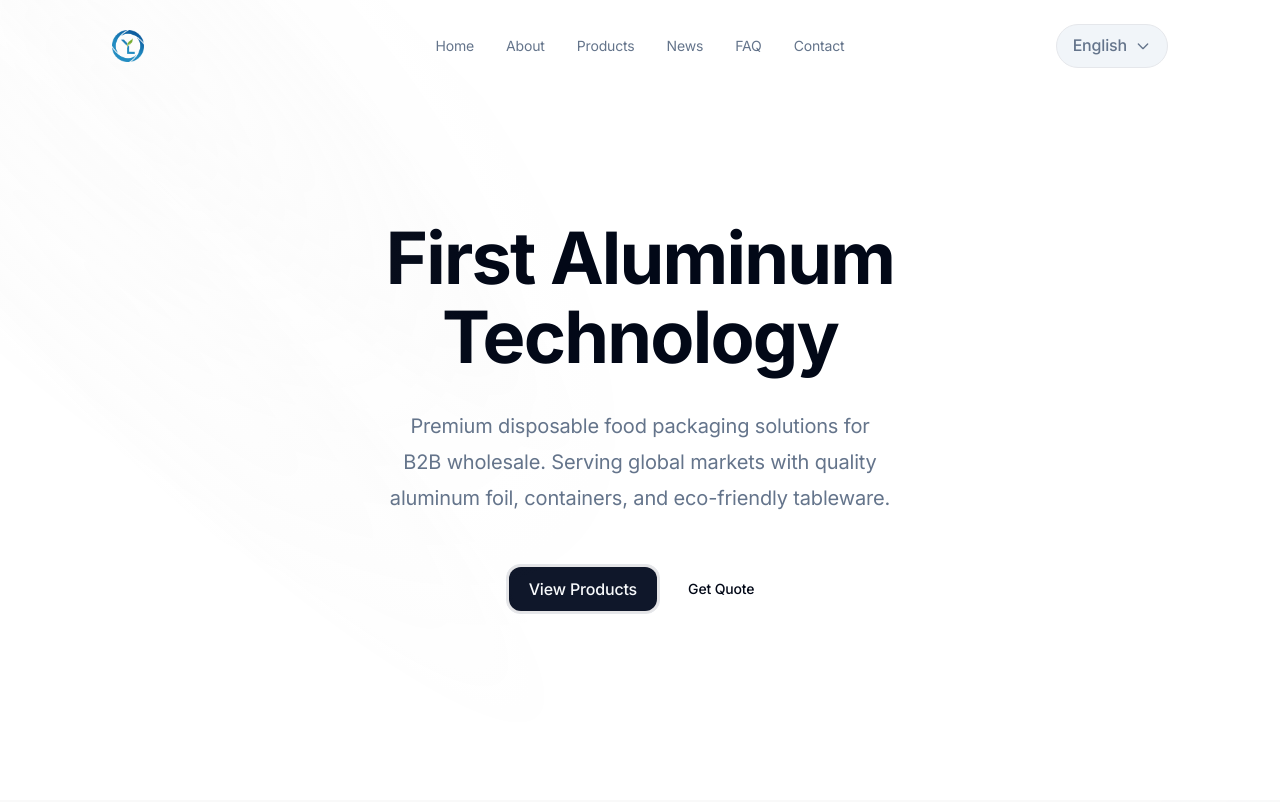
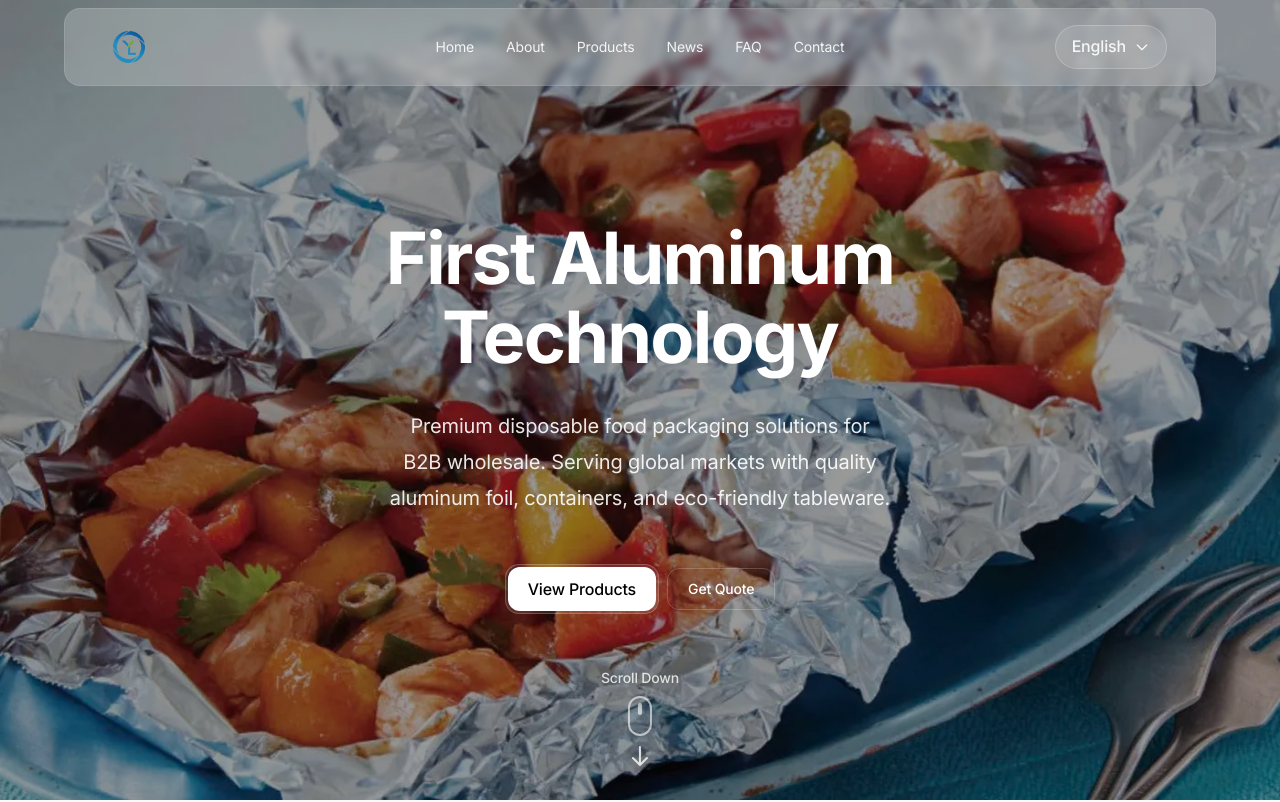
Before and after one commit to haocheng0919/firstalu-corporate, a Next.js app: page / in a window 1280 px wide. Shown: the top 802 px of the page. Built offline with nearby package versions, Linux system fonts and the light colour scheme; grey boxes are pictures that could not be loaded.

Commit message:
feat:next

```diff
--- a/components/ui/hero-section-1.tsx
+++ b/components/ui/hero-section-1.tsx
@@ -27,26 +27,47 @@
 }
 
 export function HeroSection() {
+    const scrollToNextSection = () => {
+        const heroSection = document.querySelector('section');
+        if (heroSection) {
+            const nextElement = heroSection.parentElement?.nextElementSibling;
+            if (nextElement) {
+                nextElement.scrollIntoView({ behavior: 'smooth' });
+            }
+        }
+    };
+
     return (
         <>
             <HeroHeader />
             <main className="overflow-hidden">
+                {/* Full-screen background image */}
+                <div className="absolute inset-0 z-0">
+                    <img
+                        src="/disposablephoto/Aluminum Foil Products.webp"
+                        alt="Background"
+                        className="w-full h-full object-cover"
+                    />
+                    <div className="absolute inset-0 bg-black/40"></div>
+                </div>
+
                 <div
                     aria-hidden
-                    className="z-[2] absolute inset-0 pointer-events-none isolate opacity-50 contain-strict hidden lg:block">
+                    className="z-[2] absolute inset-0 pointer-events-none isolate opacity-30 contain-strict hidden lg:block">
                     <div className="w-[35rem] h-[80rem] -translate-y-[350px] absolute left-0 top-0 -rotate-45 rounded-full bg-[radial-gradient(68.54%_68.72%_at_55.02%_31.46%,hsla(0,0%,85%,.08)_0,hsla(0,0%,55%,.02)_50%,hsla(0,0%,45%,0)_80%)]" />
                     <div className="h-[80rem] absolute left-0 top-0 w-56 -rotate-45 rounded-full bg-[radial-gradient(50%_50%_at_50%_50%,hsla(0,0%,85%,.06)_0,hsla(0,0%,45%,.02)_80%,transparent_100%)] [translate:5%_-50%]" />
                     <div className="h-[80rem] -translate-y-[350px] absolute left-0 top-0 w-56 -rotate-45 bg-[radial-gradient(50%_50%_at_50%_50%,hsla(0,0%,85%,.04)_0,hsla(0,0%,45%,.02)_80%,transparent_100%)]" />
                 </div>
-                <section className="min-h-screen flex items-center">
+
+                <section className="min-h-screen flex items-center relative z-10">
                     <div className="relative w-full">
                         <div className="mx-auto max-w-7xl px-6">
                             <div className="text-center sm:mx-auto lg:mr-auto lg:mt-0">
                                 <AnimatedGroup variants={transitionVariants}>
-                                    <h1 className="mt-8 max-w-4xl mx-auto text-balance">
+                                    <h1 className="mt-8 max-w-4xl mx-auto text-balance text-white">
                                         First Aluminum Technology
                                     </h1>
-                                    <p className="text-lead mx-auto mt-8 max-w-2xl text-balance">
+                                    <p className="text-lead mx-auto mt-8 max-w-2xl text-balance text-white/90">
                                         Premium disposable food packaging solutions for B2B wholesale. Serving global markets with quality aluminum foil, containers, and eco-friendly tableware.
                                     </p>
                                 </AnimatedGroup>
@@ -66,11 +87,11 @@
                                     className="mt-12 flex flex-col items-center justify-center gap-2 md:flex-row">
                                     <div
                                         key={1}
-                                        className="bg-foreground/10 rounded-[14px] border p-0.5">
+                                        className="bg-white/10 rounded-[14px] border border-white/20 p-0.5 backdrop-blur-sm">
                                         <Button
                                             asChild
                                             size="lg"
-                                            className="rounded-xl px-5 text-base">
+                                            className="rounded-xl px-5 text-base bg-white text-black hover:bg-white/90">
                                             <Link href="/products">
                                                 <span className="text-nowrap">View Products</span>
                                             </Link>
@@ -81,7 +102,7 @@
                                         asChild
                                         size="lg"
                                         variant="ghost"
-                                        className="h-10.5 rounded-xl px-5">
+                                        className="h-10.5 rounded-xl px-5 text-white hover:bg-white/10 border border-white/20">
                                         <Link href="/#contact">
                                             <span className="text-nowrap">Get Quote</span>
                                         </Link>
@@ -89,6 +110,26 @@
                                 </AnimatedGroup>
                             </div>
                         </div>
+                    </div>
+
+                    {/* Scroll down button */}
+                    <div className="absolute bottom-8 left-1/2 transform -translate-x-1/2 z-20">
+                        <button
+                            onClick={scrollToNextSection}
+                            className="flex flex-col items-center text-white/80 hover:text-white transition-colors duration-300 group"
+                            aria-label="Scroll to next section">
+                            <span className="text-sm mb-2 font-medium">Scroll Down</span>
+                            <div className="w-6 h-10 border-2 border-white/60 rounded-full flex justify-center">
+                                <div className="w-1 h-3 bg-white/60 rounded-full mt-2 animate-bounce"></div>
+                            </div>
+                            <svg
+                                className="w-6 h-6 mt-2 group-hover:translate-y-1 transition-transform duration-300"
+                                fill="none"
+                                stroke="currentColor"
+                                viewBox="0 0 24 24">
+                                <path strokeLinecap="round" strokeLinejoin="round" strokeWidth={2} d="M19 14l-7 7m0 0l-7-7m7 7V3" />
+                            </svg>
+                        </button>
                     </div>
                 </section>
             </main>
@@ -130,7 +171,7 @@
             <nav
                 data-state={menuState && 'active'}
                 className="fixed z-20 w-full px-2 group">
-                <div className={cn('mx-auto mt-2 max-w-6xl px-6 transition-all duration-300 lg:px-12', isScrolled && 'bg-background/50 max-w-4xl rounded-2xl border backdrop-blur-lg lg:px-5')}>
+                <div className={cn('mx-auto mt-2 max-w-6xl px-6 transition-all duration-300 lg:px-12 bg-background/20 backdrop-blur-sm border border-white/10 rounded-2xl', isScrolled && 'bg-background/80 max-w-4xl border-border backdrop-blur-lg lg:px-5')}>
                     <div className="relative flex flex-wrap items-center justify-between gap-6 py-3 lg:gap-0 lg:py-4">
                         <div className="flex w-full justify-between lg:w-auto">
                             <Link
@@ -143,7 +184,8 @@
                             <button
                                 onClick={() => setMenuState(!menuState)}
                                 aria-label={menuState == true ? 'Close Menu' : 'Open Menu'}
-                                className="relative z-20 -m-2.5 -mr-4 block cursor-pointer p-2.5 lg:hidden">
+                                className={cn("relative z-20 -m-2.5 -mr-4 block cursor-pointer p-2.5 lg:hidden",
+                                    isScrolled ? "text-muted-foreground" : "text-white")}>
                                 <Menu className="in-data-[state=active]:rotate-180 group-data-[state=active]:scale-0 group-data-[state=active]:opacity-0 m-auto size-6 duration-200" />
                                 <X className="group-data-[state=active]:rotate-0 group-data-[state=active]:scale-100 group-data-[state=active]:opacity-100 absolute inset-0 m-auto size-6 -rotate-180 scale-0 opacity-0 duration-200" />
                             </button>
@@ -155,7 +197,7 @@
                                     <li key={index}>
                                         <Link
                                             href={item.href}
-                                            className="text-muted-foreground hover:text-accent-foreground block duration-150">
+                                            className={cn("block duration-150", isScrolled ? "text-muted-foreground hover:text-accent-foreground" : "text-white/90 hover:text-white")}>
                                             <span>{item.name}</span>
                                         </Link>
                                     </li>
@@ -166,7 +208,10 @@
                         <div className="hidden lg:block relative">
                             <button
                                 onClick={() => setLanguageDropdown(!languageDropdown)}
-                                className="flex items-center space-x-2 px-4 py-2 bg-muted hover:bg-accent rounded-full text-muted-foreground hover:text-accent-foreground duration-150 border">
+                                className={cn("flex items-center space-x-2 px-4 py-2 rounded-full duration-150 border",
+                                    isScrolled
+                                        ? "bg-muted hover:bg-accent text-muted-foreground hover:text-accent-foreground border-border"
+                                        : "bg-white/10 hover:bg-white/20 text-white/90 hover:text-white border-white/20")}>
                                 <span className="font-medium">{selectedLanguage}</span>
                                 <svg className={`w-4 h-4 transition-transform ${languageDropdown ? 'rotate-180' : ''}`} fill="none" stroke="currentColor" viewBox="0 0 24 24">
                                     <path strokeLinecap="round" strokeLinejoin="round" strokeWidth={2} d="M19 9l-7 7-7-7"></path>
```
